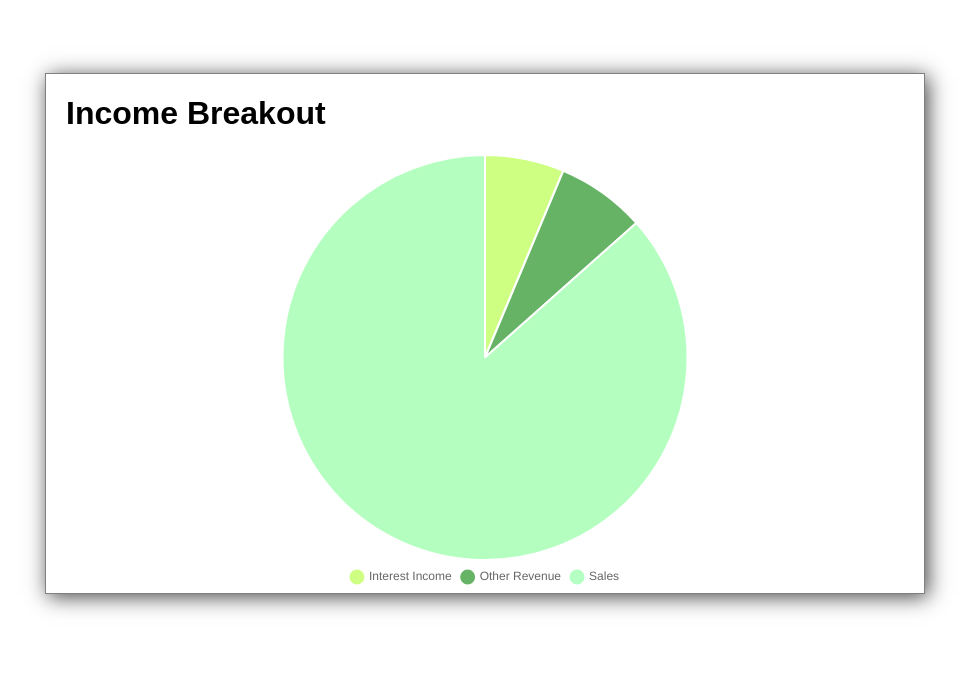
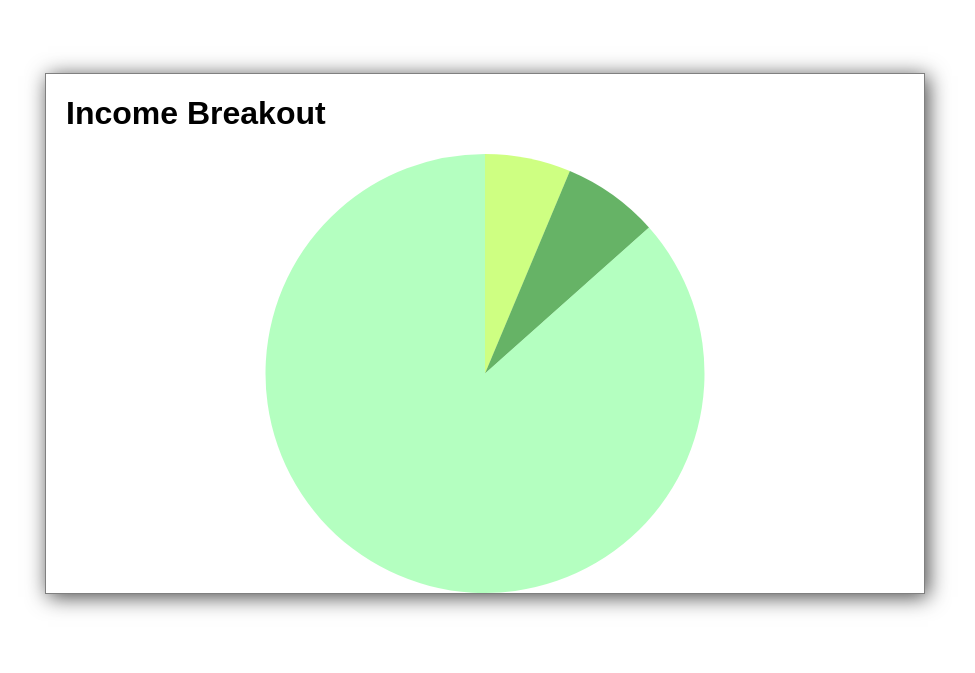
Before and after one commit to reedasha/chart, a React (Create React App) app: page / in a window 1280 px wide. Shown: the part 127-800 px from the top of the page, without its empty margins (155-1130 px from the left). Built offline with nearby package versions, Linux system fonts and the light colour scheme.

Commit message:
Add percentage for Pie chart, got rid of white space between slices

```diff
--- a/src/components/PieChartComponent.js
+++ b/src/components/PieChartComponent.js
@@ -5,21 +5,27 @@ import './style.css';
 import 'chartjs-plugin-labels'
 
 const options = {
+            elements: {
+                arc: {
+                    borderWidth: 0
+                }
+            },
             maintainAspectRatio: true,
             legend: {
-                position: 'bottom',
-                labels: {
-                    usePointStyle: true
-                }
+                display:false
             },
             plugins: {
-                labels: {
-                    render: 'label',
+                labels: [{
+                    render: function (args) {
+                        debugger
+                        return args.label + ' - ' + args.percentage + "%";
+                    },
                     fontColor: '#000',
                     position: 'outside',
-                    fontSize: 18,
-                    textMargin: 18
-                }
+                    fontSize: 14,
+                    textMargin: 18,
+
+                }]
             }
         }
 export default class PieChartComponent extends Component
```
